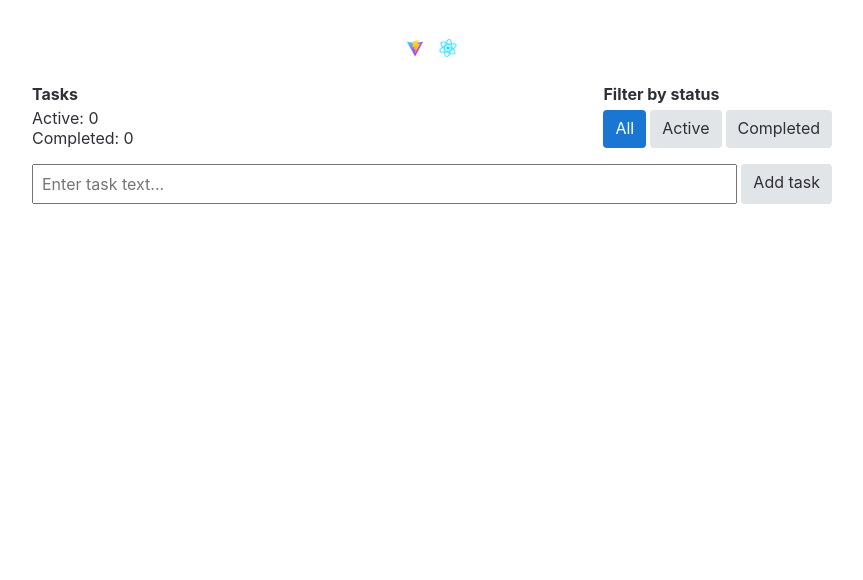
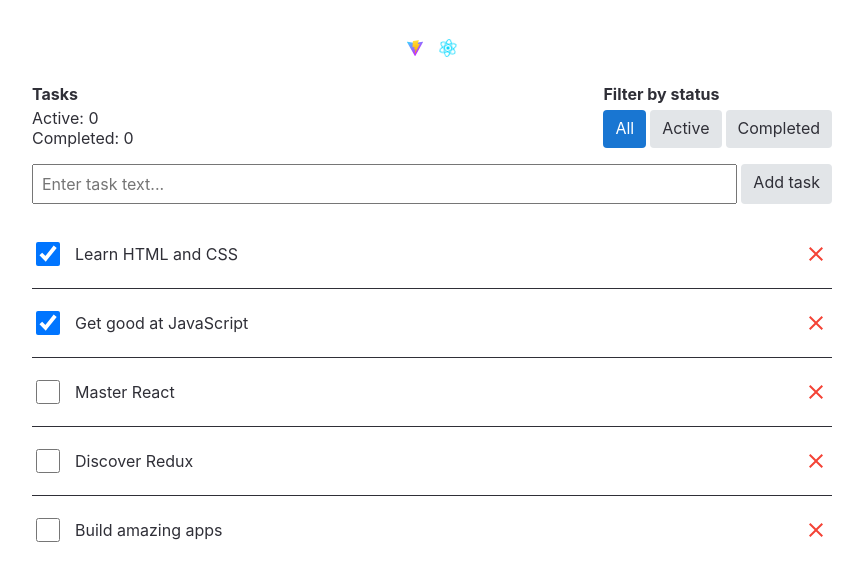
Before and after one commit to danretegan/task-manager, a React (Vite) app in the folder my-app/: page / in a window 1280 px wide. Shown: the top 580 px of the page, without its empty margins (208-1071 px from the left). Built offline with nearby package versions, Linux system fonts and the light colour scheme.

Commit message:
Update TaskList.jsx
Store subscription /useSelector()

```diff
--- a/my-app/src/components/TaskList/TaskList.jsx
+++ b/my-app/src/components/TaskList/TaskList.jsx
@@ -1,10 +1,39 @@
 import { Task } from "../Task/Task";
 import css from "./TaskList.module.css";
+// Importăm hook-ul:
+import { useSelector } from "react-redux";
+// Importăm un obiect cu valorile filtrelor:
+import { statusFilters } from "../../redux/constants";
+
+
+const getVisibleTasks = (tasks, statusFilter) => {
+
+  switch(statusFilter){
+
+    case statusFilters.active:
+      return tasks.filter(task => !task.completed);
+
+    case statusFilters.completed:
+      return tasks.filter(task => task.completed);
+
+    default:
+      return tasks;
+  }
+}
 
 export const TaskList = () => {
+// Obținem o matrice cu sarcini din starea Redux:
+const tasks = useSelector(state => state.tasks);
+// Obținem valoarea filtrului din starea Redux:
+const statusFilter = useSelector(state => state.filters.status);
+// Calculăm matricea de sarcini care trebuie afișată în interfață:
+const visibleTasks = getVisibleTasks(tasks, statusFilter);
+
+
+
   return (
     <ul className={css.list}>
-      {[].map((task) => (
+      {visibleTasks.map((task) => (
         <li className={css.listItem} key={task.id}>
           <Task task={task} />
         </li>
```
